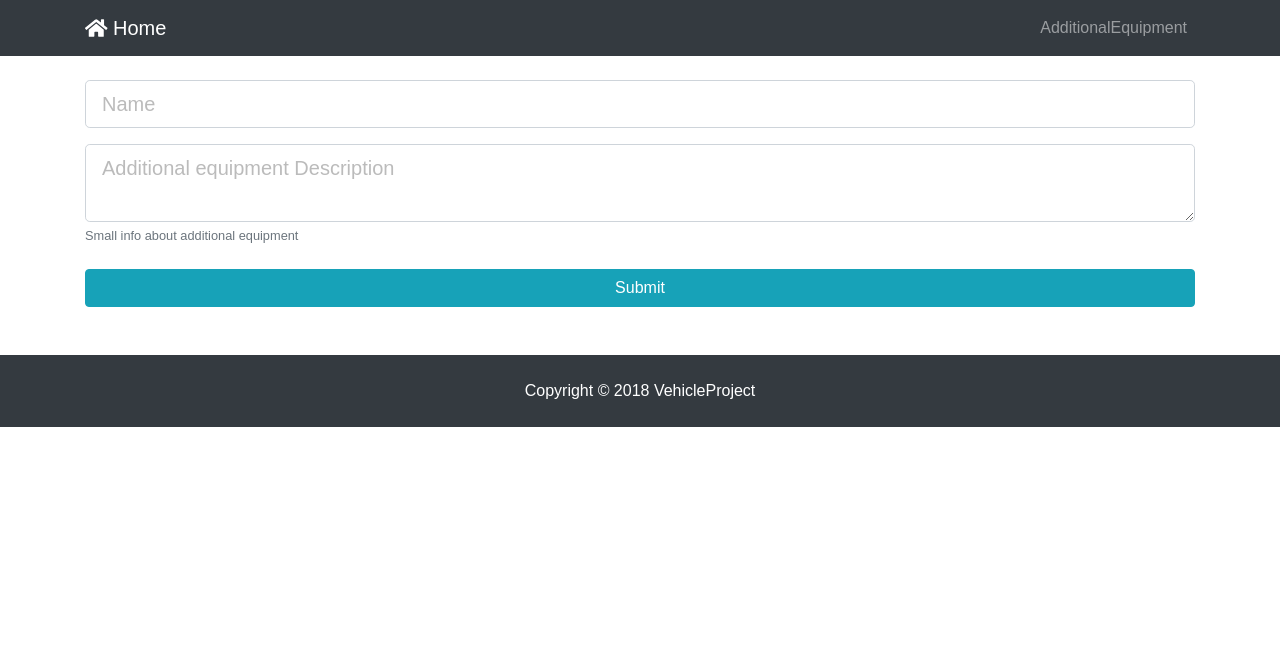
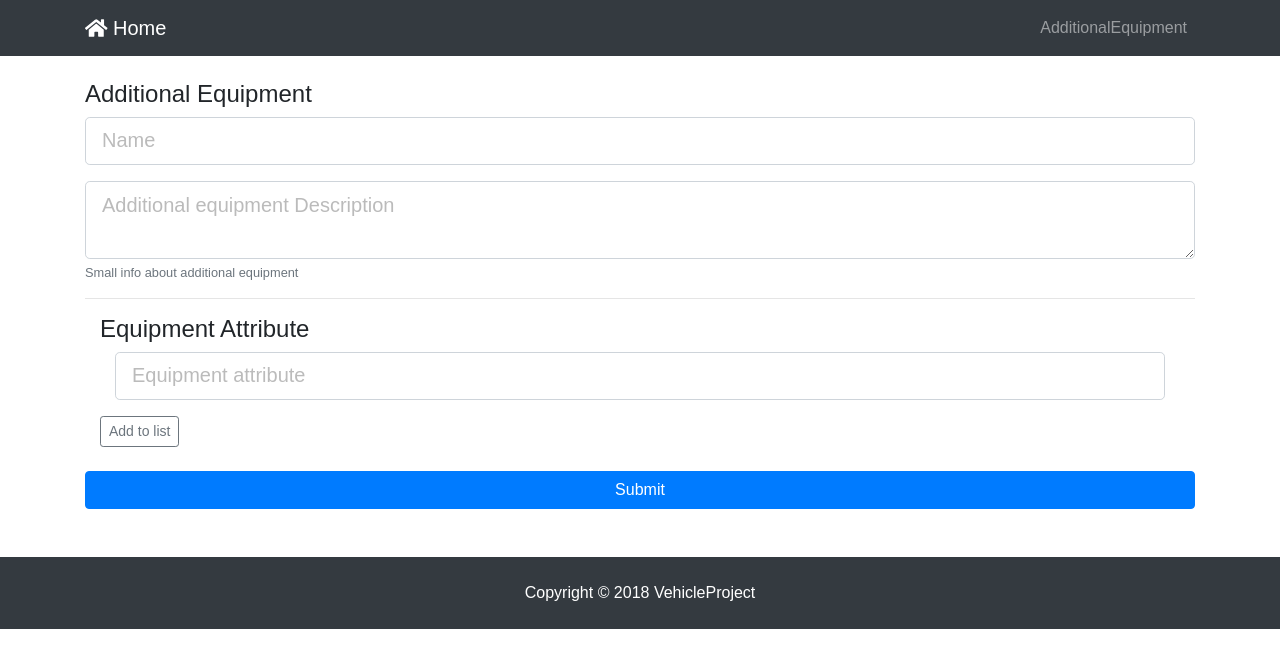
Before and after one commit to isapina/VehicleProject, a React (Create React App) app in the folder client/: page /add-additional-equipment in a window 1280 px wide. Shown: the top 668 px of the page. Built offline with nearby package versions, Linux system fonts and the light colour scheme.

Commit message:
Add equipment and equipmentAttribute

```diff
--- a/client/package.json
+++ b/client/package.json
@@ -5,6 +5,7 @@
   "dependencies": {
     "axios": "^0.18.0",
     "classnames": "^2.2.6",
+    "lodash": "^4.17.10",
     "mobx": "^5.0.5",
     "mobx-react": "^5.2.5",
     "prop-types": "^15.6.2",
--- a/client/src/App.js
+++ b/client/src/App.js
@@ -5,7 +5,7 @@ import { BrowserRouter as Router, Route, Switch } from 'react-router-dom';
 import Navbar from './components/layout/Navbar';
 import Footer from './components/layout/Footer';
 import Landing from './components/layout/Landing';
-import AdditionalEquipment from './components/AdditionalEquipment';
+import AdditionalEquipment from './components/additional-equipment/AdditionalEquipment';
 
 class App extends Component {
   render() {
--- a/client/src/components/AdditionalEquipment.js
+++ /dev/null
@@ -1,60 +0,0 @@
-import React, { Component } from 'react';
-import axios from '../axios';
-
-import TextFieldGroup from './common/TextFieldGroup';
-import TextAreaFieldGroup from './common/TextAreaFieldGroup';
-
-class AdditionalEquipment extends Component {
-  state = {
-    name: '',
-    description: '',
-    errors: {}
-  }
-
-  onSubmit = async (e) => {
-    e.preventDefault();
-
-    const data = [{
-      name: this.state.name,
-      description: this.state.description
-    }];
-
-    try {
-      const res = await axios.post('/api/additional-equipments', data);
-      this.props.history.push('/');
-    } catch (error) {
-      this.setState({ errors: error.response.data });
-    }
-  }
-
-  onChange = (e) => {
-    this.setState({ [e.target.name]: e.target.value });
-  }
-
-  render() {
-    const { errors } = this.state;
-
-    return (
-      <form onSubmit={this.onSubmit}>
-        <TextFieldGroup
-          name="name"
-          placeholder="Name"
-          value={this.state.name}
-          onChange={this.onChange}
-          error={errors.message}
-        />
-        <TextAreaFieldGroup
-          placeholder="Additional equipment Description"
-          name="description"
-          value={this.state.description}
-          onChange={this.onChange}
-          info="Small info about additional equipment"
-        />
-
-        <input type="submit" className="btn btn-info btn-block mt-4" value="Submit" />
-      </form>
-    );
-  }
-};
-
-export default AdditionalEquipment;
--- /dev/null
+++ b/client/src/components/additional-equipment/AdditionalEquipment.js
@@ -0,0 +1,101 @@
+import _ from 'lodash';
+import React, { Component } from 'react';
+import axios from '../../axios';
+
+import TextFieldGroup from '../common/TextFieldGroup';
+import TextAreaFieldGroup from '../common/TextAreaFieldGroup';
+import EquipmentAttribute from './EquipmentAttribute';
+import EquipmentAttributeList from './EquipmentAttributeList';
+
+class AdditionalEquipment extends Component {
+  state = {
+    name: '',
+    description: '',
+    equipmentname: '',
+    equipmentAttributes: [],
+    errors: {}
+  }
+
+  onSubmit = async (e) => {
+    e.preventDefault();
+
+    const data = [{
+      name: this.state.name,
+      description: this.state.description,
+      equipmentAttributes: _.map(this.state.equipmentAttributes, _.partialRight(_.pick, 'name'))
+    }];
+
+    try {
+      await axios.post('/api/additional-equipments', data);
+      this.props.history.push('/');
+    } catch (error) {
+      this.setState({ errors: error.response.data });
+    }
+  }
+
+  onChange = (e) => {
+    this.setState({ [e.target.name]: e.target.value });
+  }
+
+  addNewEquipmentAttribute = (equipData, e) => {
+    e.preventDefault();
+
+    const newEquipmentAttributes = this.state.equipmentAttributes;
+    newEquipmentAttributes.push({ name: equipData.name, key: Math.random() });
+
+    this.setState({
+      equipmentAttributes: newEquipmentAttributes,
+      equipmentname: '',
+    });
+  }
+
+  removeFromList = (key) => {
+    const newEquipmentAttributes = this.state.equipmentAttributes.filter(e => e.key !== key);
+    this.setState({ equipmentAttributes: newEquipmentAttributes });
+  }
+
+  render() {
+    const { errors, equipmentAttributes } = this.state;
+
+    return (
+      <form onSubmit={this.onSubmit}>
+        <h4>Additional Equipment</h4>
+        <TextFieldGroup
+          name="name"
+          placeholder="Name"
+          value={this.state.name}
+          onChange={this.onChange}
+          error={errors.message}
+        />
+        <TextAreaFieldGroup
+          placeholder="Additional equipment Description"
+          name="description"
+          value={this.state.description}
+          onChange={this.onChange}
+          info="Small info about additional equipment"
+        />
+        <hr />
+        <div className="container mb-4">
+          <h4>Equipment Attribute</h4>
+          <div>
+            <EquipmentAttribute
+              onChange={this.onChange}
+              name={this.state.equipmentname}
+              description={this.state.equipmentdescription}
+            />
+            <button
+              type="button"
+              className="btn btn-outline-secondary btn-sm"
+              onClick={(e) => this.addNewEquipmentAttribute({ name: this.state.equipmentname, description: this.state.equipmentdescription }, e)}
+            >Add to list
+            </button>
+          </div>
+        </div>
+        {equipmentAttributes.length > 0 ? <EquipmentAttributeList attributes={equipmentAttributes} removeFromList={this.removeFromList} /> : ''}
+        <input type="submit" className="btn btn-primary btn-block mt-4" value="Submit" />
+      </form>
+    );
+  }
+};
+
+export default AdditionalEquipment;
--- /dev/null
+++ b/client/src/components/additional-equipment/EquipmentAttribute.js
@@ -0,0 +1,22 @@
+import React from 'react';
+import PropTypes from 'prop-types';
+
+import TextFieldGroup from '../common/TextFieldGroup';
+
+const EquipmentAttribute = (props) => (
+  <div className="container">
+    <TextFieldGroup
+      name="equipmentname"
+      placeholder="Equipment attribute"
+      value={props.name}
+      onChange={props.onChange}
+    />
+  </div>
+);
+
+EquipmentAttribute.propTypes = {
+  onChange: PropTypes.func.isRequired,
+  name: PropTypes.string,
+};
+
+export default EquipmentAttribute;
--- /dev/null
+++ b/client/src/components/additional-equipment/EquipmentAttributeList.js
@@ -0,0 +1,36 @@
+import React, { Fragment } from 'react';
+
+const EquipmentAttributeList = (props) => {
+  const attributes = props.attributes.map(attribute => (
+    <tr key={attribute.key}>
+      <td>{attribute.name}</td>
+      <td>
+        <button
+          type="button"
+          className="btn btn-outline-danger btn-sm"
+          onClick={() => props.removeFromList(attribute.key)}
+        >
+          Remove
+      </button>
+      </td>
+    </tr>
+  ));
+
+  return (
+    <Fragment >
+      <h6>Equipment attributes currently in list</h6>
+      <table className="table">
+        <thead>
+          <tr>
+            <th>Name</th>
+            <th>
+            </th>
+          </tr>
+          {attributes}
+        </thead>
+      </table>
+    </Fragment>
+  );
+};
+
+export default EquipmentAttributeList;
```
